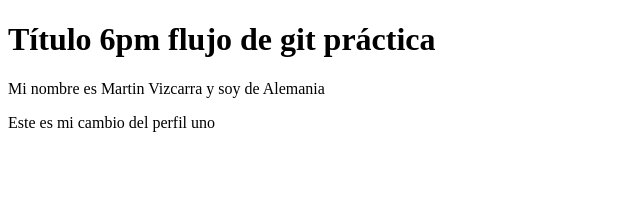
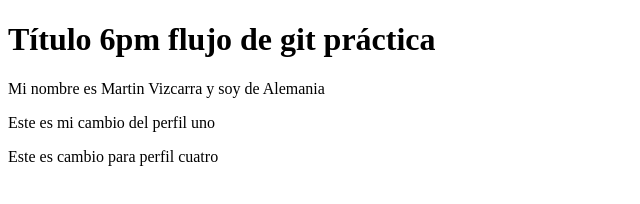
Before and after one commit to fredyavalos2023ok/6pmpullrequestflujo, a plain HTML site: page index.html in a window 1280 px wide. Shown: the whole page, without its empty margins (0-640 px from the left). Drawn offline with Linux system fonts and the light colour scheme.

Commit message:
commit cuatro (#2)

```diff
--- a/index.html
+++ b/index.html
@@ -11,5 +11,7 @@
     <p>Mi nombre es Martin Vizcarra y soy de Alemania</p>
 
     <p>Este es mi cambio del perfil uno</p>
+
+    <p>Este es cambio para perfil cuatro</p>
 </body>
 </html>
```
